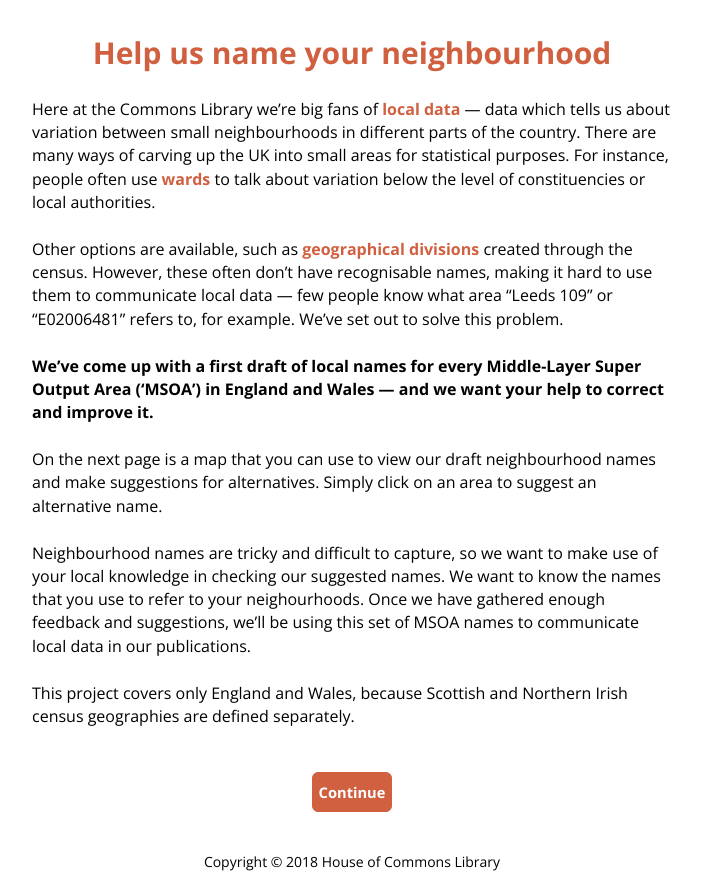
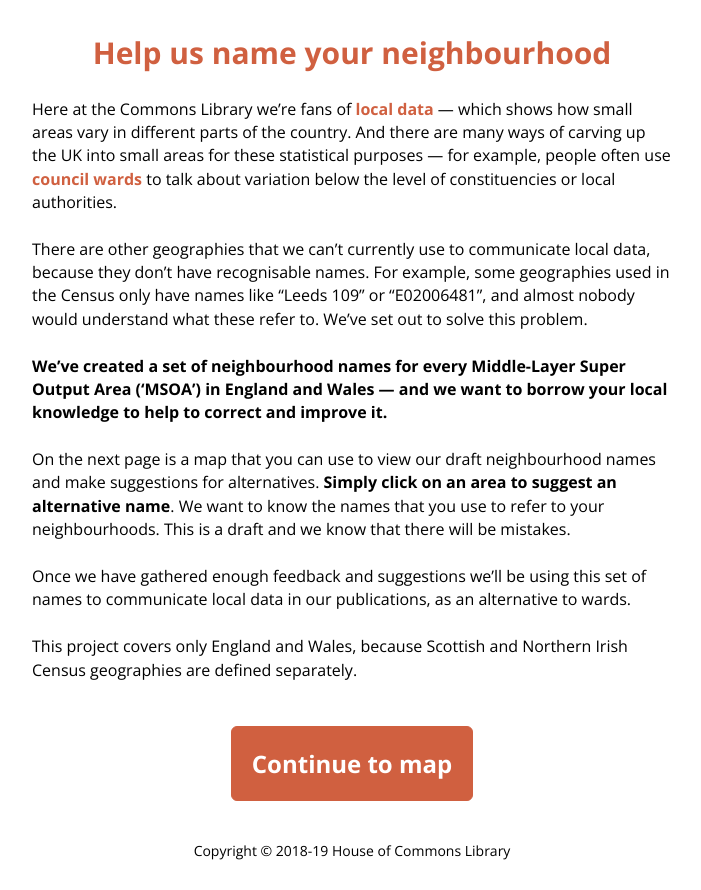
Before and after one commit to ukparliament/visual.parliament.uk-msoanames, a Flask app: page / in a window 1280 px wide. Shown: the part 130-1020 px from the top of the page, without its empty margins (288-989 px from the left). After the commit the page ends 990 px from the top, so only its background shows below. Run offline with Flask 2, Linux system fonts and the light colour scheme; some libraries are stand-ins or nearby versions.

Commit message:
0.2.2 - New landing page text

```diff
--- a/static/index.css
+++ b/static/index.css
@@ -121,9 +121,10 @@ img {
 
 button {
     margin: 0;
-    height: 40px;
+    padding: 20px 20px 20px 20px;
+
     font-family: inherit;
-    font-size: 11pt;
+    font-size: 18pt;
     font-weight: bold;
     border-radius: 6px;
     background: #ffffff;
--- a/templates/index.html
+++ b/templates/index.html
@@ -13,19 +13,26 @@
     <div id="main">
         <div id="column">
             <h1>Help us name your neighbourhood</h1>
-            <p>Here at the Commons Library we’re big fans of <a href="https://commonslibrary.parliament.uk/local-data-browse-by-topic/">local data</a> &mdash; data which tells us about variation between small neighbourhoods in different parts of the country. There are many ways of carving up the UK into small areas for statistical purposes. For instance, people often use <a href="https://en.wikipedia.org/wiki/Wards_and_electoral_divisions_of_the_United_Kingdom">wards</a> to talk about variation below the level of constituencies or local authorities.</p>
-            <p>Other options are available, such as <a href="https://www.ons.gov.uk/methodology/geography/ukgeographies/censusgeography">geographical divisions</a> created through the census. However, these often don’t have recognisable names, making it hard to use them to communicate local data &mdash; few people know what area &ldquo;Leeds 109&rdquo; or &ldquo;E02006481&rdquo; refers to, for example. We’ve set out to solve this problem.</p>
-            <p><b>We’ve come up with a first draft of local names for every Middle-Layer Super Output Area (&lsquo;MSOA&rsquo;) in England and Wales &mdash; and we want your help to correct and improve it.</b></p>
-            <p>On the next page is a map that you can use to view our draft neighbourhood names and make suggestions for alternatives. Simply click on an area to suggest an alternative name.</p>
-            <p>Neighbourhood names are tricky and difficult to capture, so we want to make use of your local knowledge in checking our suggested names. We want to know the names that you use to refer to your neighourhoods. Once we have gathered enough feedback and suggestions, we’ll be using this set of MSOA names to communicate local data in our publications.</p>
-            <p>This project covers only England and Wales, because Scottish and Northern Irish census geographies are defined separately.</p>
+
+            <p>Here at the Commons Library we’re fans of <a href="https://commonslibrary.parliament.uk/local-data-browse-by-topic/">local data</a> &mdash; which shows how small areas vary in different parts of the country. And there are many ways of carving up the UK into small areas for these statistical purposes &mdash; for example, people often use <a href="https://en.wikipedia.org/wiki/Wards_and_electoral_divisions_of_the_United_Kingdom">council wards</a> to talk about variation below the level of constituencies or local authorities.</p>
+
+            <p>There are other geographies that we can’t currently use to communicate local data, because they don’t have recognisable names. For example, some geographies used in the Census only have names like “Leeds 109” or “E02006481”, and almost nobody would understand what these refer to. We’ve set out to solve this problem.</p>
+
+            <p><b>We’ve created a set of neighbourhood names for every Middle-Layer Super Output Area (&lsquo;MSOA&rsquo;) in England and Wales &mdash; and we want to borrow your local knowledge to help to correct and improve it.</b></p>
+
+            <p>On the next page is a map that you can use to view our draft neighbourhood names and make suggestions for alternatives. <b>Simply click on an area to suggest an alternative name</b>. We want to know the names that you use to refer to your neighbourhoods. This is a draft and we know that there will be mistakes.</p>
+
+            <p>Once we have gathered enough feedback and suggestions we’ll be using this set of names to communicate local data in our publications, as an alternative to wards.</p>
+
+            <p>This project covers only England and Wales, because Scottish and Northern Irish Census geographies are defined separately.</p>
+
             <div class="accept">
                 <form id="acceptform" action="/map" method="GET">
                     <input id="long" name="long" type="hidden" value="-0.116773" />
                     <input id="lat" name="lat" type="hidden" value="51.510357" />
                     <input id="zoom" name="zoom" type="hidden" value="12.5" />
                     <button id="acceptbutton" class="acceptbutton" type="submit">
-                        Continue
+                        Continue to map
                     </button>
                 </form>
             </div>
@@ -33,7 +40,7 @@
         <nav></nav>
         <aside></aside>
     </div>
-    <footer>Copyright &copy; 2018 House of Commons Library</footer>
+    <footer>Copyright &copy; 2018-19 House of Commons Library</footer>
     <script>
     msoa.handleLocation();
     </script>
```
